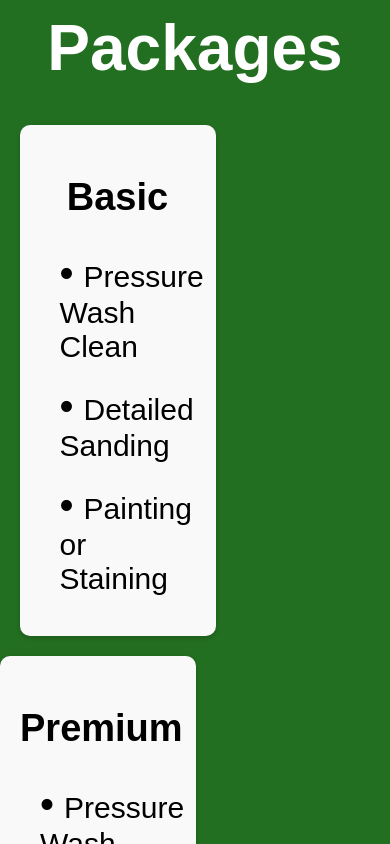
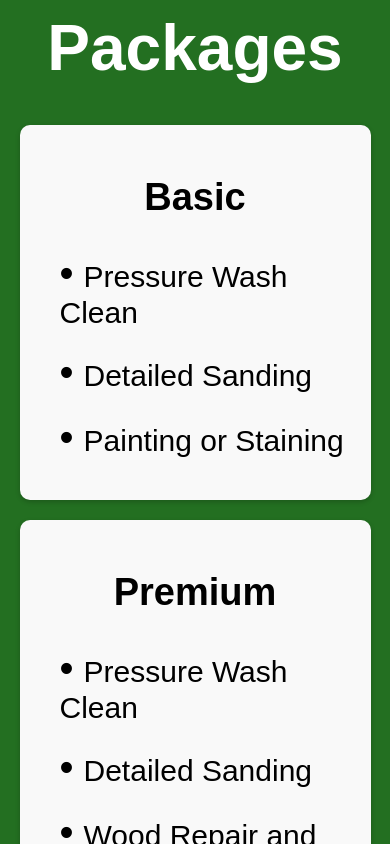
Before and after one commit to wingsyzou/RFR-website, a React (Create React App) app: page /services in a window 390 px wide. Shown: the part 1420-2264 px from the top of the page. Built offline with nearby package versions, Linux system fonts and the light colour scheme.

Commit message:
package containers now respond to page size

```diff
--- a/src/css/Services.css
+++ b/src/css/Services.css
@@ -79,4 +79,10 @@
     .serviceItem {
       width: 100%;
     }
+
+    .basic, .premium {
+        width: 90%;
+        margin-right: 5%;
+        margin-left: 5%;
+    }
 }
```
Also changed, not shown: src/assets/fence2-after.jpg, src/assets/fence3-after.jpg.
